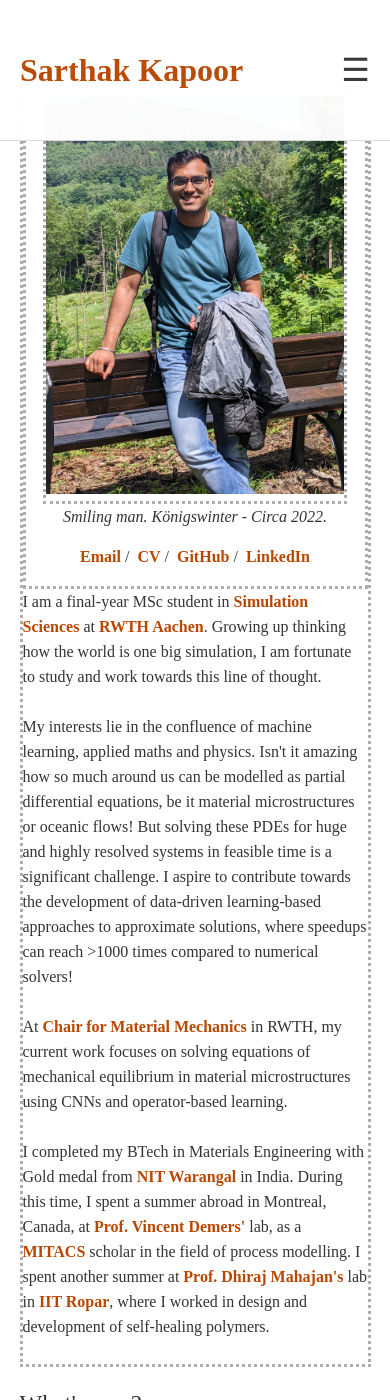
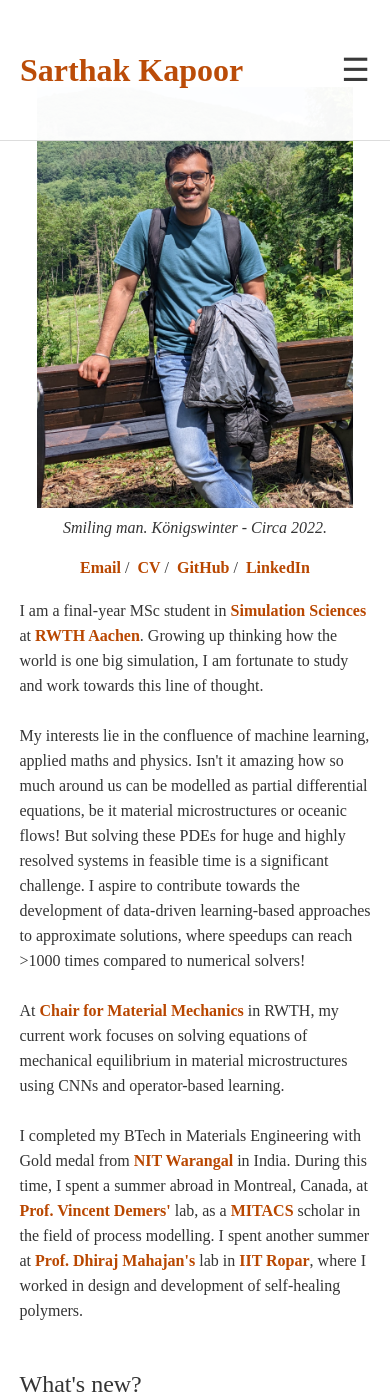
Before and after one commit to ka-sarthak/ka-sarthak.github.io, a Jekyll site: the page built from index.html, in a window 390 px wide and 1400 px high. Built offline with Jekyll 4.4.1, drawn with Linux system fonts in a browser that asks for light colours.

Commit message:
setting viewport

```diff
--- a/_layouts/default.html
+++ b/_layouts/default.html
@@ -2,6 +2,7 @@
 <html>
     <head>
         <meta charset="utf-8">
+        <meta name="viewport" content="width=device-width, initial-scale=1.0">
         <link rel="stylesheet" href="/styles.css">
         <title>{{page.title}}</title>
         <base target="_blank">
--- a/styles.css
+++ b/styles.css
@@ -220,23 +220,17 @@
         display: flex;
         flex-wrap: wrap;
         justify-content: center;
-        border: #adadad;
-        border-style: dotted;
     }
     .intro-pic{
 
         float: none;
         width: 100%;
         max-width: 500px;
-        border: #adadad;
-        border-style: dotted;
         /* max-width: 30%; */
         padding: 5%;
     }
     .profile-pic{
         margin: auto;
-        border: #adadad;
-        border-style: dotted;
     }
     .whats-new{
         max-width: 100%;
```
Also changed, not shown: 6 other files.
